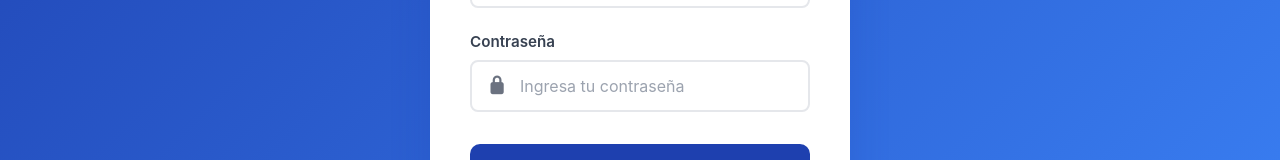
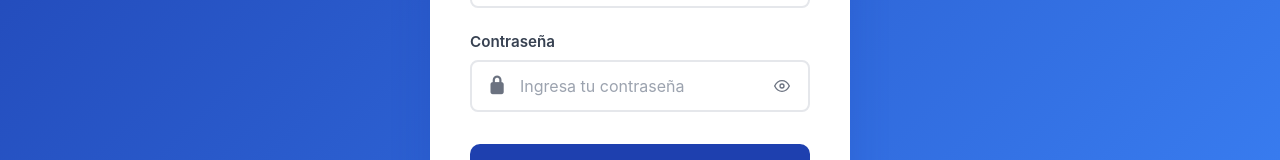
Before and after one commit to Yomyom25/sistema_inventario, a React (Create React App) app in the folder frontend_distribuidora/: page /login in a window 1280 px wide. Shown: the part 419-579 px from the top of the page. Built offline with nearby package versions, Linux system fonts and the light colour scheme.

Commit message:
Cambios al login
Cambios de icono de la visibilidad de la contraseña

```diff
--- a/frontend_distribuidora/src/componentes/autenticacion/Login.js
+++ b/frontend_distribuidora/src/componentes/autenticacion/Login.js
@@ -11,6 +11,7 @@
   });
   const [error, setError] = useState('');
   const [isLoading, setIsLoading] = useState(false);
+  const [mostrarPassword, setMostrarPassword] = useState(false);
   const navigate = useNavigate();
 
   const handleChange = (e) => {
@@ -19,6 +20,10 @@
       [e.target.name]: e.target.value
     });
     setError('');
+  };
+
+  const toggleMostrarPassword = () => {
+    setMostrarPassword(!mostrarPassword);
   };
 
   const handleSubmit = async (e) => {
@@ -108,7 +113,7 @@
               <i className="fa-solid fa-lock form-input-icon"></i>
 
               <input
-                type="password"
+                type={mostrarPassword ? "text" : "password"}
                 id="password"
                 name="password"
                 value={credentials.password}
@@ -118,6 +123,26 @@
                 required
                 disabled={isLoading}
               />
+
+              {/* BOTÓN MOSTRAR CONTRASEÑA */}
+              <button
+                type="button"
+                className={`btn-mostrar-contraseña ${mostrarPassword ? 'activo' : ''}`}
+                onClick={toggleMostrarPassword}
+                disabled={isLoading}
+              >
+                {mostrarPassword ? (
+                  <svg width="20" height="20" viewBox="0 0 24 24" fill="none" stroke="currentColor" strokeWidth="2">
+                    <path d="M17.94 17.94A10.07 10.07 0 0 1 12 20c-7 0-11-8-11-8a18.45 18.45 0 0 1 5.06-5.94M9.9 4.24A9.12 9.12 0 0 1 12 4c7 0 11 8 11 8a18.5 18.5 0 0 1-2.16 3.19m-6.72-1.07a3 3 0 1 1-4.24-4.24"></path>
+                    <line x1="1" y1="1" x2="23" y2="23"></line>
+                  </svg>
+                ) : (
+                  <svg width="20" height="20" viewBox="0 0 24 24" fill="none" stroke="currentColor" strokeWidth="2">
+                    <path d="M1 12s4-8 11-8 11 8 11 8-4 8-11 8-11-8-11-8z"></path>
+                    <circle cx="12" cy="12" r="3"></circle>
+                  </svg>
+                )}
+              </button>
             </div>
           </div>
 
```
